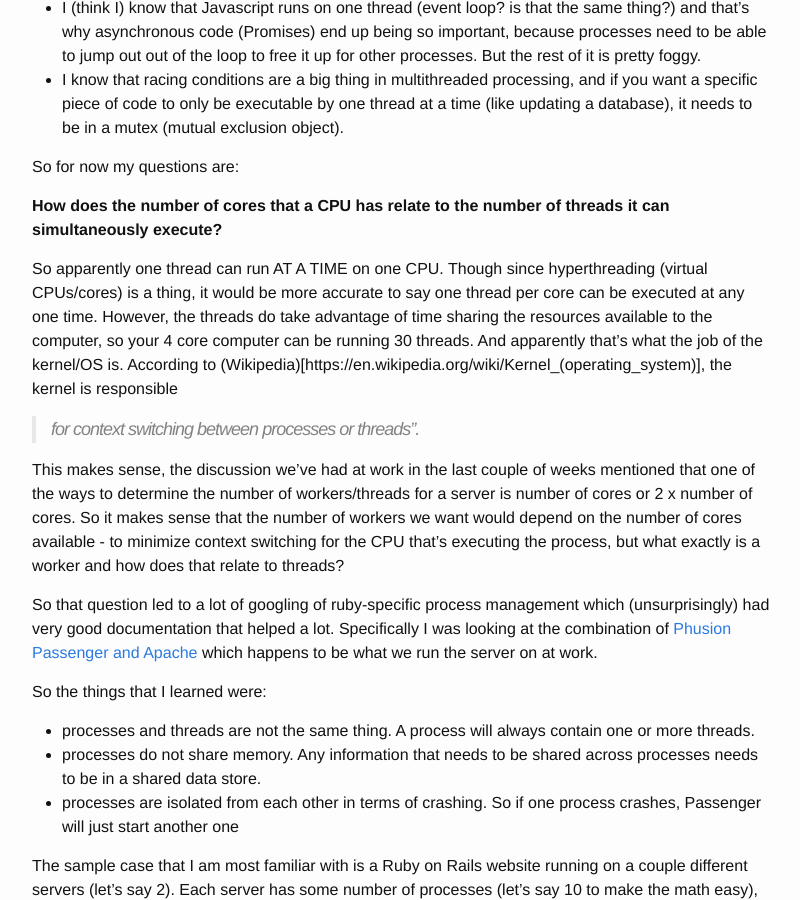
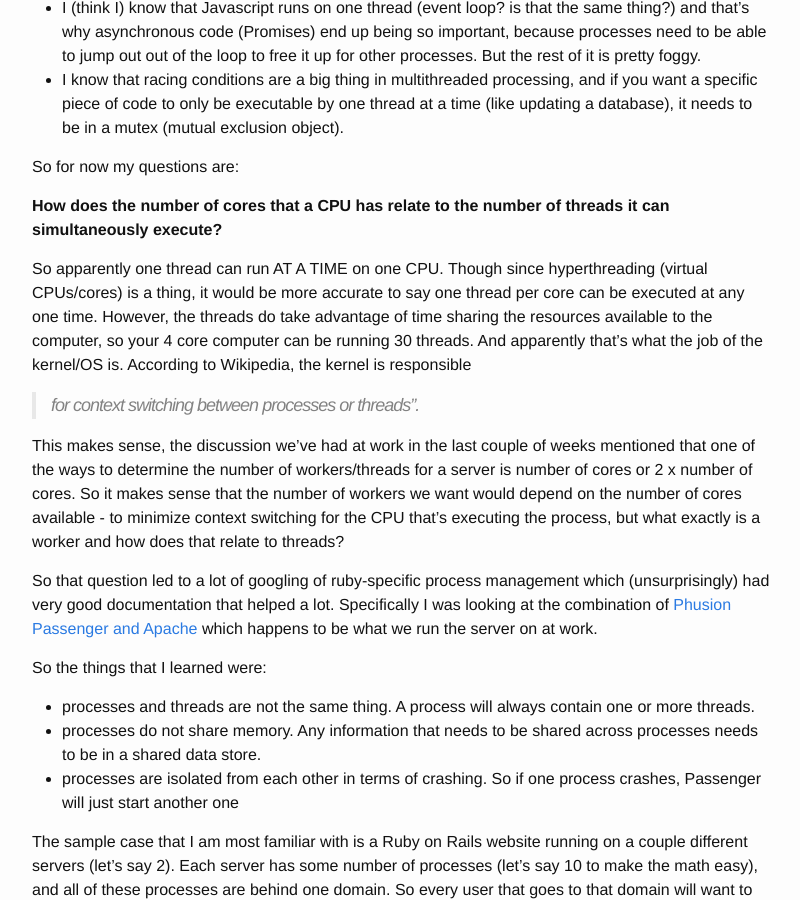
Before and after one commit to gueletk/gueletk.github.io, a Jekyll site: the page built from _posts/2020-04-10-threads.markdown, in a window 1280 px wide and 900 px high, scrolled down 372 px. Shown: the whole window, without its empty margins (238-1038 px from the left). Built offline with Jekyll 4.4.1, drawn with Linux system fonts in a browser that asks for light colours; part of the change alters nothing that is shown.

Commit message:
fixed formatting issue

```diff
--- a/_posts/2020-04-10-threads.markdown
+++ b/_posts/2020-04-10-threads.markdown
@@ -18,7 +18,7 @@ So for now my questions are:
 
 **How does the number of cores that a CPU has relate to the number of threads it can simultaneously execute?**
 
-So apparently one thread can run AT A TIME on one CPU. Though since hyperthreading (virtual CPUs/cores) is a thing, it would be more accurate to say one thread per core can be executed at any one time. However, the threads do take advantage of time sharing the resources available to the computer, so your 4 core computer can be running 30 threads. And apparently that's what the job of the kernel/OS is. According to (Wikipedia)[https://en.wikipedia.org/wiki/Kernel_(operating_system)], the kernel is responsible
+So apparently one thread can run AT A TIME on one CPU. Though since hyperthreading (virtual CPUs/cores) is a thing, it would be more accurate to say one thread per core can be executed at any one time. However, the threads do take advantage of time sharing the resources available to the computer, so your 4 core computer can be running 30 threads. And apparently that's what the job of the kernel/OS is. According to Wikipedia, the kernel is responsible
 >for context switching between processes or threads".
 
 This makes sense, the discussion we've had at work in the last couple of weeks mentioned that one of the ways to determine the number of workers/threads for a server is number of cores or 2 x number of cores. So it makes sense that the number of workers we want would depend on the number of cores available - to minimize context switching for the CPU that's executing the process, but what exactly is a worker and how does that relate to threads?
```
